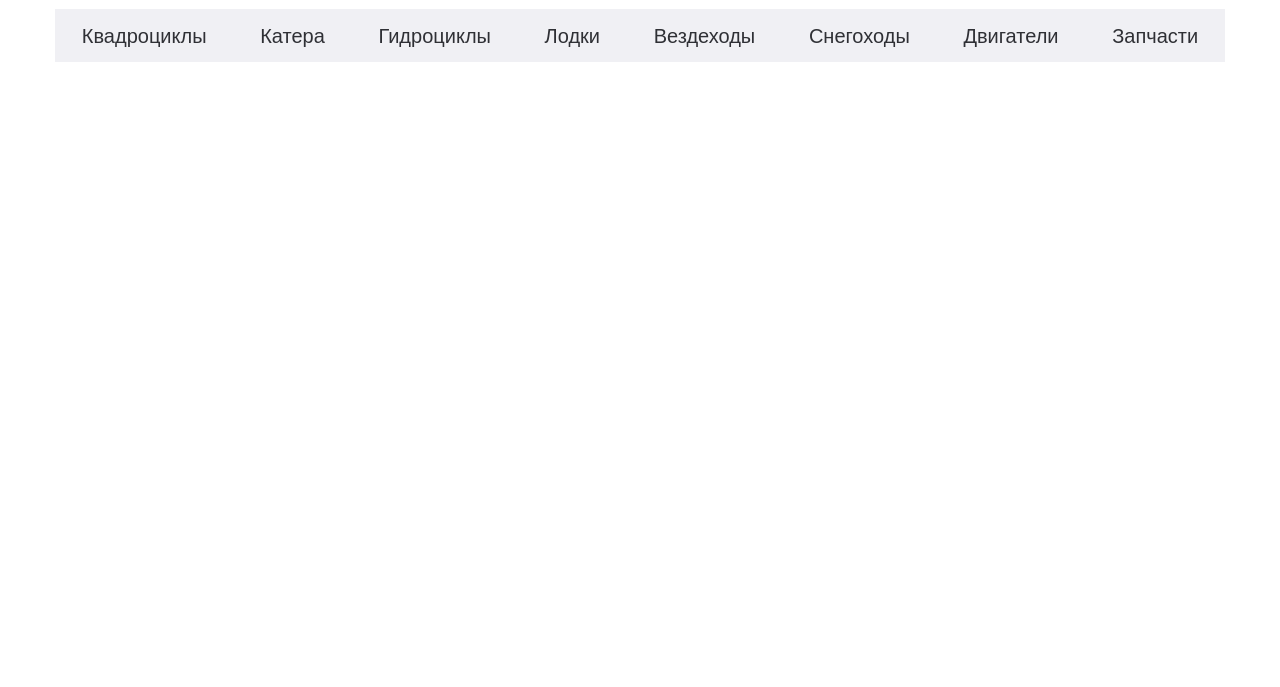
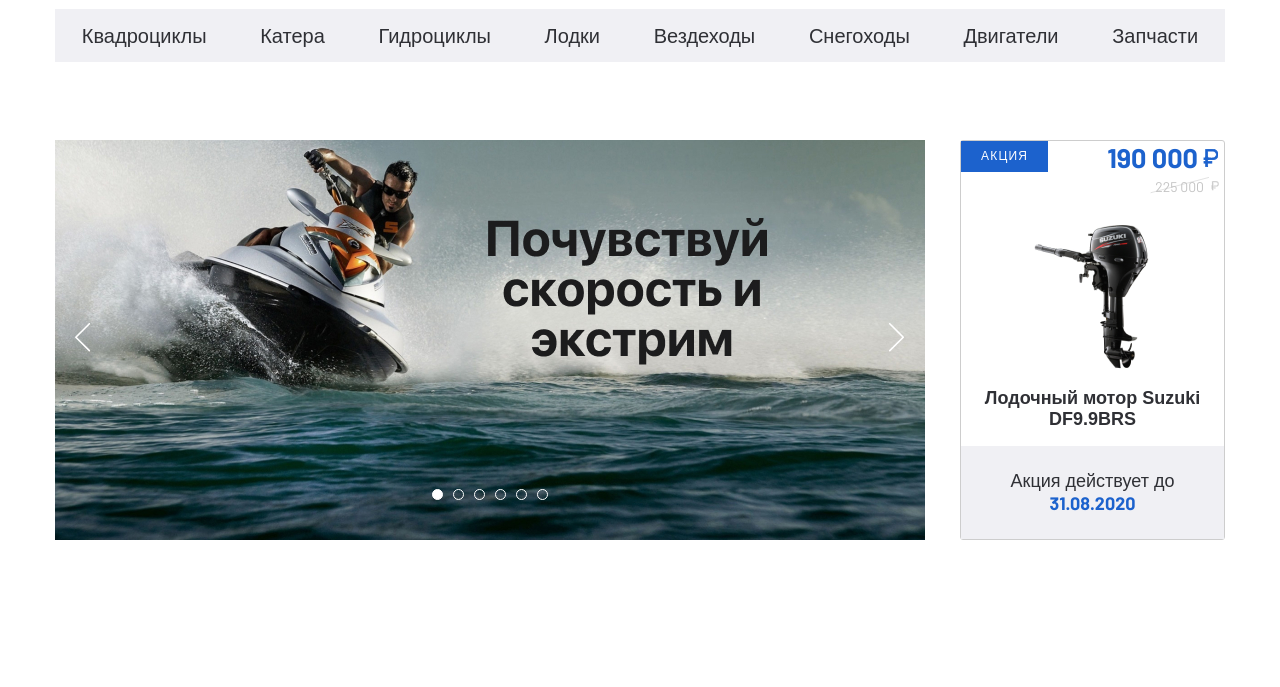
Before and after one commit to MaxOleynik/drive_moto, a plain HTML site: page index.html in a window 1280 px wide. Shown: the part 113-800 px from the top of the page. Drawn offline with nearby package versions, Linux system fonts and the light colour scheme.

Commit message:
slider, sale

```diff
--- a/css/style.css
+++ b/css/style.css
@@ -28,6 +28,10 @@ h3,
 h4,
 h5,
 h6 {
+	margin: 0;
+}
+
+p {
 	margin: 0;
 }
 
@@ -111,7 +115,7 @@ body {
 	background-color: #1c62cd;
 	border-radius: 50%;
 	text-align: center;
-	bottom: -15px;
+	bottom: -2px;
 	right: -14px;
 }
 
@@ -161,3 +165,184 @@ body {
 }
 
 /* Хэдер нижний, категории */
+
+/* Баннер, акция, слайдер */
+
+.banner-section__inner {
+	display: flex;
+	justify-content: space-between;
+}
+
+.banner-section__slider {
+	max-width: 870px;
+}
+
+/* Кнопки слайдера */
+.banner-section__slider-btn {
+	position: absolute;
+	top: 50%;
+	transform: translateY(-50%);
+	background-color: transparent;
+	border: none;
+	margin: 0;
+	padding: 0;
+	z-index: 5;
+	cursor: pointer;
+}
+
+.banner-section__slider-btnprew {
+	left: 20px;
+}
+
+.banner-section__slider-btnnext {
+	right: 20px;
+}
+
+/* Кнопки слайдера */
+
+/* Стилизация точек на слайдере "slick-dots" класс slick слайдера */
+
+.slick-dots {
+	position: absolute;
+	bottom: 40px;
+	right: 0;
+	left: 0;
+	text-align: center;
+}
+
+.slick-dots li {
+	display: inline-block;
+	padding: 0 5px;
+}
+
+.slick-dots button {
+	padding: 0;
+	margin: 0;
+	font-size: 0;
+	width: 11px;
+	height: 11px;
+	border: 1px solid #fff;
+	border-radius: 50%;
+	background-color: transparent;
+}
+
+.slick-active button {
+	background-color: #fff;
+}
+
+/* Стилизация точек на слайдере "slick-dots" класс slick слайдера */
+.sale-item {
+	max-width: 265px;
+	text-align: center;
+	border: 1px solid #cdcdcd;
+	border-radius: 3px;
+	display: flex;
+	flex-direction: column;
+	justify-content: space-between;
+}
+
+.sale-item__top {
+	display: flex;
+	justify-content: space-between;
+	align-items: flex-start;
+}
+
+.sale-item__info {
+	color: #fff;
+	background-color: #1c62cd;
+	padding: 8px 20px;
+	font-size: 12px;
+	line-height: 15px;
+	letter-spacing: 0.1em;
+	text-transform: uppercase;
+}
+
+.price {
+	font-family: "Barlow", sans-serif;
+	position: relative;
+}
+
+.sale-item__price {
+	text-align: right;
+}
+
+.sale-item__price-new {
+	font-size: 27px;
+	line-height: 32px;
+	color: #1c62cd;
+	font-weight: 700;
+	margin-right: 6px;
+	padding-right: 20px;
+}
+
+.sale-item__price-new::after {
+	content: "";
+	background-image: url("../images/icons/rub.svg");
+	position: absolute;
+	right: 0;
+	top: 8px;
+	width: 15px;
+	height: 18px;
+}
+
+.sale-item__price-old {
+	font-weight: 400;
+	font-size: 14px;
+	line-height: 17px;
+	color: #c4c4c4;
+	margin-right: 15px;
+	background-image: url("../images/icons/old-line.svg");
+	background-repeat: no-repeat;
+	padding: 2px 5px;
+	display: inline-block;
+}
+
+.sale-item__price-old::after {
+	content: "";
+	background-image: url("../images/icons/rub-old.svg");
+	position: absolute;
+	right: -10px;
+	width: 8px;
+	top: 5px;
+	height: 10px;
+}
+
+.sale-item__title {
+	font-family: "SFProDisplay-Bold", sans-serif;
+	font-weight: 700;
+	font-size: 18px;
+	line-height: 21px;
+	text-align: center;
+	color: #2f3035;
+	margin-bottom: 7px;
+}
+
+.sale-item__footer {
+	background-color: #f0f0f4;
+	padding: 25px 20px;
+	font-weight: 400;
+	font-size: 18px;
+	line-height: 21px;
+	text-align: center;
+	color: #2f3035;
+}
+
+.sale-item__footer span {
+	font-family: "Barlow", sans-serif;
+	font-weight: 700;
+	font-size: 18px;
+	line-height: 22px;
+	text-align: center;
+	color: #1c62cd;
+	display: block;
+}
+
+.sale-item__img {
+	object-fit: contain;
+}
+
+.banner-section__slider-img {
+	object-fit: cover;
+	min-height: 400px;
+}
+/* Баннер, акция */
--- a/index.html
+++ b/index.html
@@ -9,6 +9,7 @@
 	<link rel="stylesheet" href="css/normalize.css">
 	<link rel="stylesheet" href="css/slick.css">
 	<link rel="stylesheet" href="css/fonts.css">
+	<link rel="stylesheet" href="https://fonts.googleapis.com/css?family=Barlow:regular,700">
 	<link rel="stylesheet" href="css/style.css">
 </head>
 
@@ -99,6 +100,54 @@
 		</div>
 	</header>
 
+	<section class="banner-section">
+		<div class="container">
+			<div class="banner-section__inner">
+				<div class="banner-section__slider">
+					<a class="banner-section__slider-item" href="#">
+						<img class="banner-section__slider-img" src="images/banner-slider.jpg" alt="banner_slider">
+					</a>
+					<a class="banner-section__slider-item" href="#">
+						<img class="banner-section__slider-img" src="images/banner-slider.jpg" alt="banner_slider">
+					</a>
+					<a class="banner-section__slider-item" href="#">
+						<img class="banner-section__slider-img" src="images/banner-slider.jpg" alt="banner_slider">
+					</a>
+					<a class="banner-section__slider-item" href="#">
+						<img class="banner-section__slider-img" src="images/banner-slider.jpg" alt="banner_slider">
+					</a>
+					<a class="banner-section__slider-item" href="#">
+						<img class="banner-section__slider-img" src="images/banner-slider.jpg" alt="banner_slider">
+					</a>
+					<a class="banner-section__slider-item" href="#">
+						<img class="banner-section__slider-img" src="images/banner-slider.jpg" alt="banner_slider">
+					</a>
+				</div>
+				<a class="banner-section__item sale-item" href="#">
+					<div class="sale-item__top">
+						<p class="sale-item__info">акция</p>
+						<div class="sale-item__price">
+							<div class="price sale-item__price-new">190 000</div>
+							<div class="price sale-item__price-old">225 000</div>
+						</div>
+					</div>
+
+					<div class="sale-item__product">
+						<img class="sale-item__img" src="images/content/sale-1.png" alt="sale">
+						<h5 class="sale-item__title">
+							Лодочный мотор Suzuki DF9.9BRS
+						</h5>
+					</div>
+					<p class="sale-item__footer">
+						Акция действует до
+						<span>31.08.2020</span>
+					</p>
+				</a>
+			</div>
+		</div>
+	</section>
+
+	<!-- День первый  -->
 	<script src="https://ajax.googleapis.com/ajax/libs/jquery/3.4.1/jquery.min.js"></script>
 	<script src="js/slick.min.js"></script>
 	<script src="js/main.js"></script>
--- a/js/main.js
+++ b/js/main.js
@@ -1,3 +1,11 @@
 $(function(){
+    $('.banner-section__slider').slick({
+        dots: true,
+        // Замена стандартных стрелок
 
+        prevArrow: '<button class="banner-section__slider-btn banner-section__slider-btnprew"><img src="images/icons/arrow-left.svg" alt="left"></button>',
+        nextArrow: '<button class="banner-section__slider-btn banner-section__slider-btnnext"><img src="images/icons/arrow-right.svg" alt="right"></button>'
+
+        // Замена стандартных стрелок
+    });
 });
```
Also changed, not shown: images/banner-slider.jpg (added), images/content/sale-1.png (added), images/icons/arrow-left.svg (added), images/icons/arrow-right.svg (added), images/icons/old-line.svg (added), images/icons/rub-old.svg (added), images/icons/rub.svg (added).
